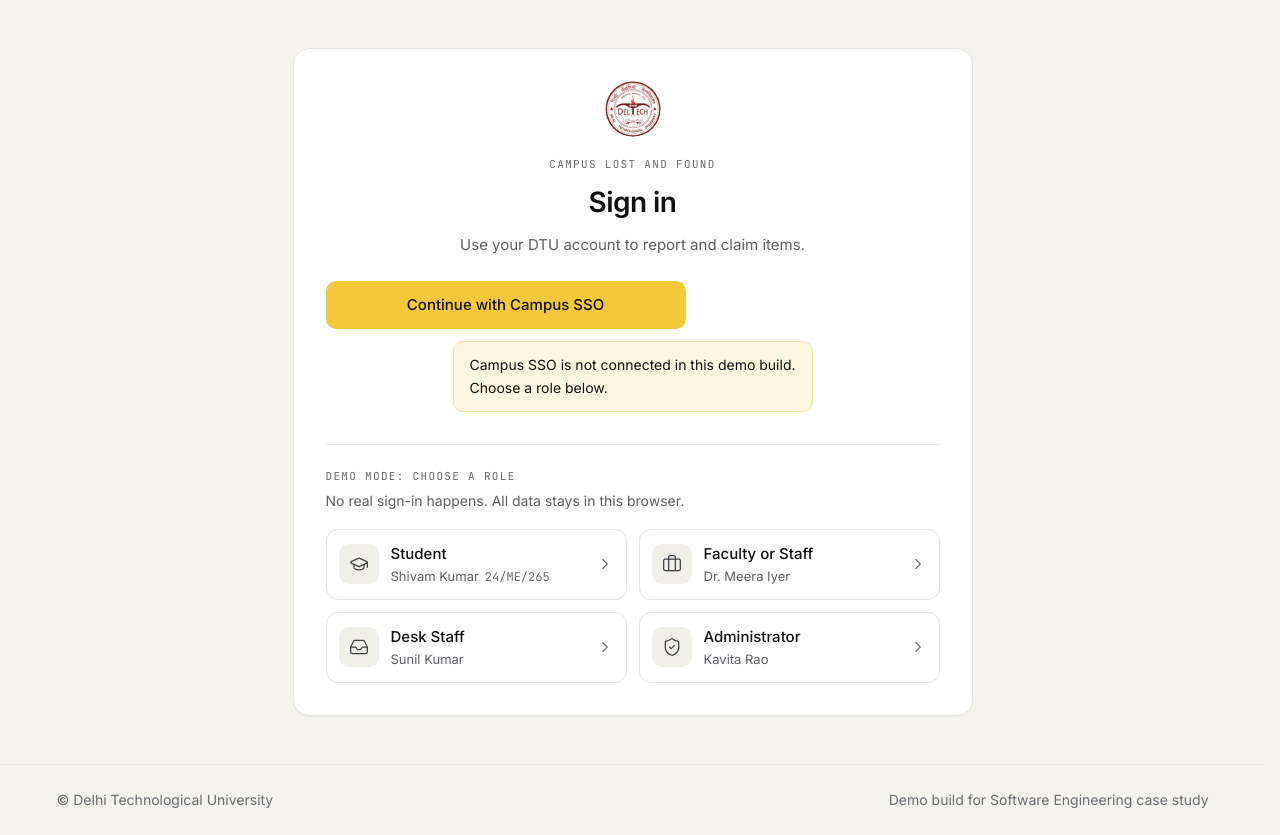
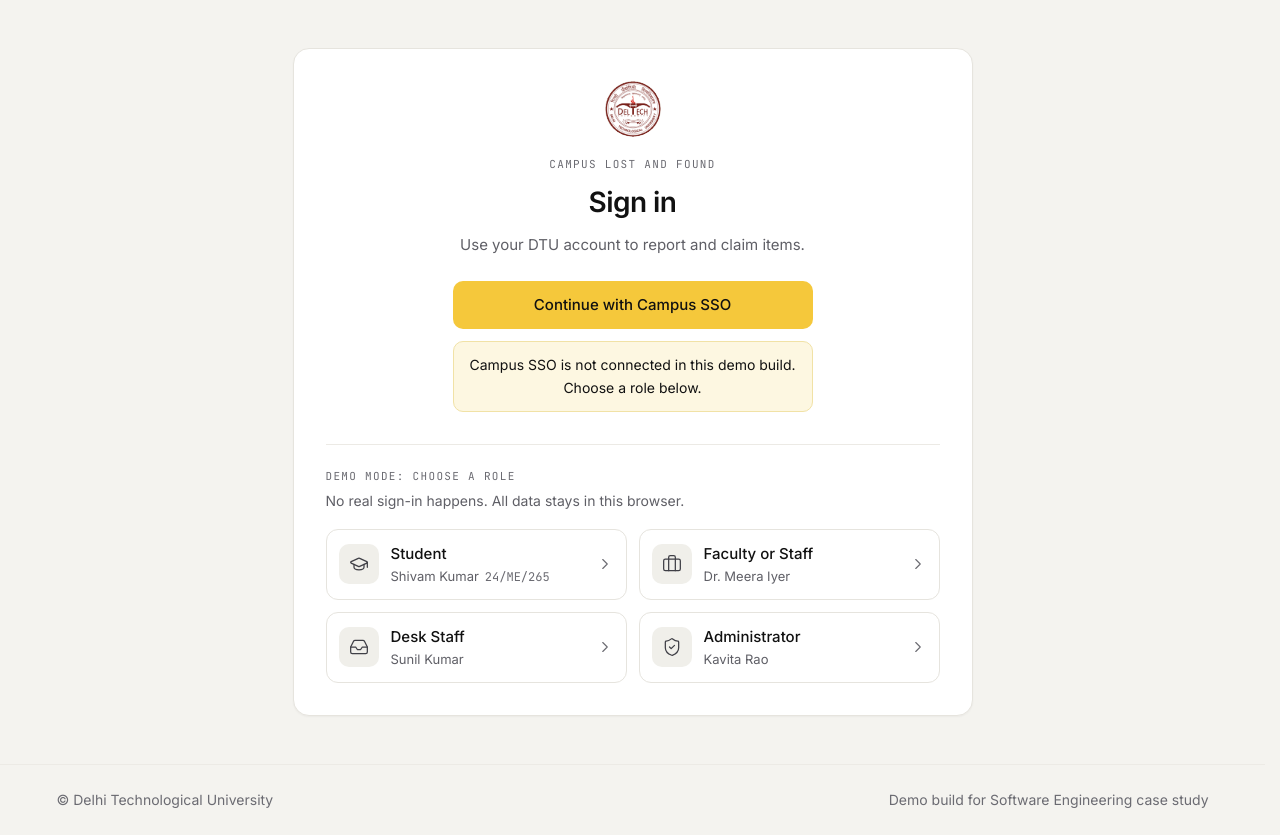
Before and after one commit to Err-rr/Smart-Campus-Lost-and-Found-System, a Next.js app: page /login in a window 1280 px wide. Both pictures are taken after a click on the button "Continue with Campus SSO". Built offline with nearby package versions, Linux system fonts and the light colour scheme.

Commit message:
fix: adjust button layout and improve SSO notice styling in LoginView

```diff
--- a/components/auth/LoginView.tsx
+++ b/components/auth/LoginView.tsx
@@ -50,11 +50,13 @@ export function LoginView() {
             <p className="mt-2 text-body text-ink-2">Use your DTU account to report and claim items.</p>
           </div>
 
-          <Button size="lg" className="mx-auto mt-6 flex w-full md:max-w-[360px]" onClick={() => setSsoNotice(true)}>
-            Continue with Campus SSO
-          </Button>
+          <div className="mt-6 flex justify-center">
+            <Button size="lg" className="w-full md:w-[360px]" onClick={() => setSsoNotice(true)}>
+              Continue with Campus SSO
+            </Button>
+          </div>
           {ssoNotice && (
-            <p role="status" className="mx-auto mt-3 rounded-[10px] md:max-w-[360px] border border-notice-line bg-notice-bg px-4 py-3 text-[14px] text-ink">
+            <p role="status" className="mx-auto mt-3 w-full rounded-[10px] text-center md:w-[360px] border border-notice-line bg-notice-bg px-4 py-3 text-[14px] text-ink">
               Campus SSO is not connected in this demo build. Choose a role below.
             </p>
           )}
```
